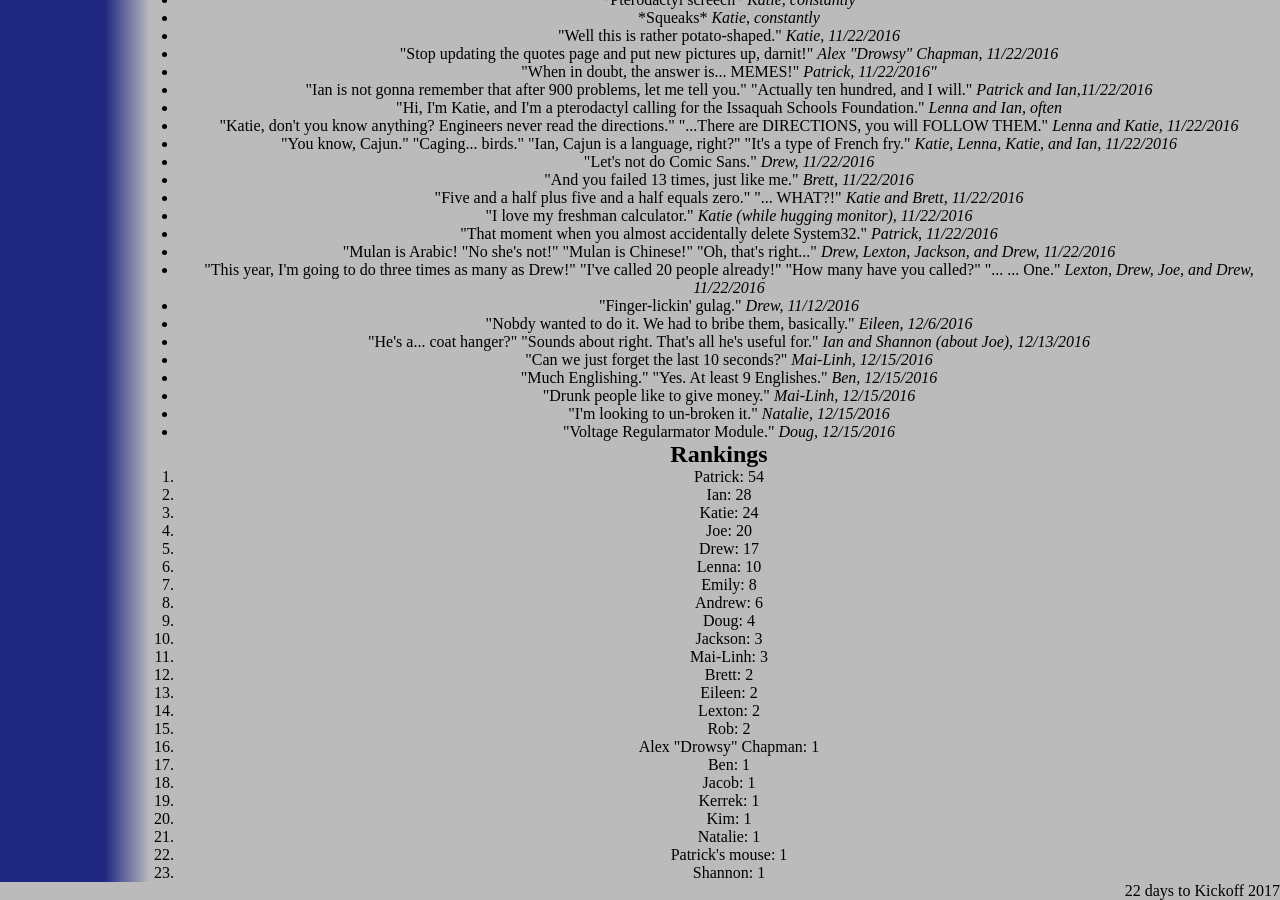
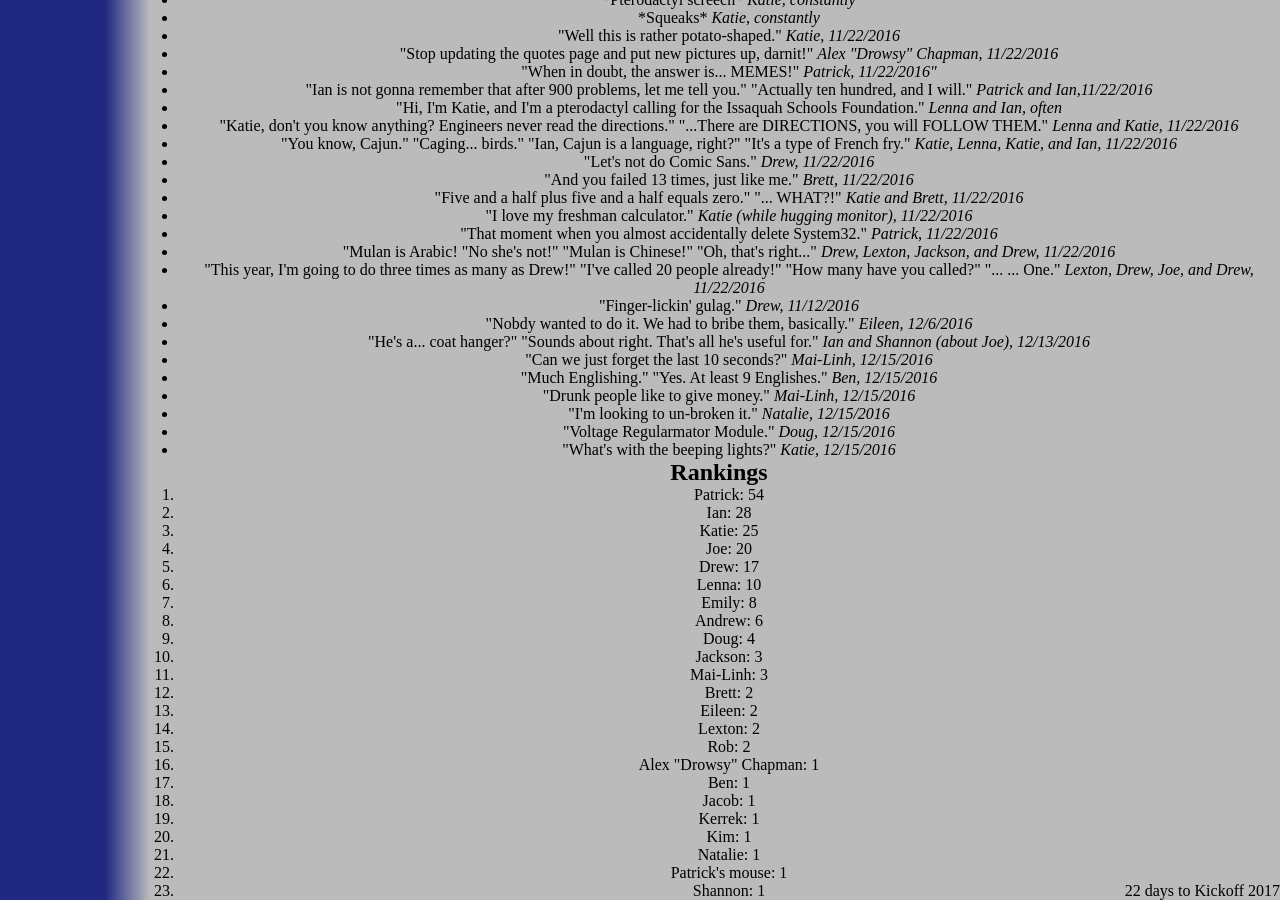
Before and after one commit to katiebugmoon/FRC4131.github.io, a Jekyll site: the page built from media/2017/quotes.html, in a window 1280 px wide and 900 px high, scrolled down 2347 px. Built offline with Jekyll 4.4.1, drawn with Linux system fonts in a browser that asks for light colours; nearby versions of some CDN libraries.

Commit message:
Update quotes.html

```diff
--- a/media/2017/quotes.html
+++ b/media/2017/quotes.html
@@ -147,6 +147,7 @@ title: Build Season 2017 Quotes
 	<li>"Drunk people like to give money." <i>Mai-Linh, 12/15/2016</i></li>
 	<li>"I'm looking to un-broken it." <i>Natalie, 12/15/2016</i></li>
 	<li>"Voltage Regularmator Module." <i>Doug, 12/15/2016</i></li>
+	<li>"What's with the beeping lights?" <i>Katie, 12/15/2016</i></li>
 </ul>
 <h2>Rankings</h2>
 <ol id='rankings'></ol>
```
